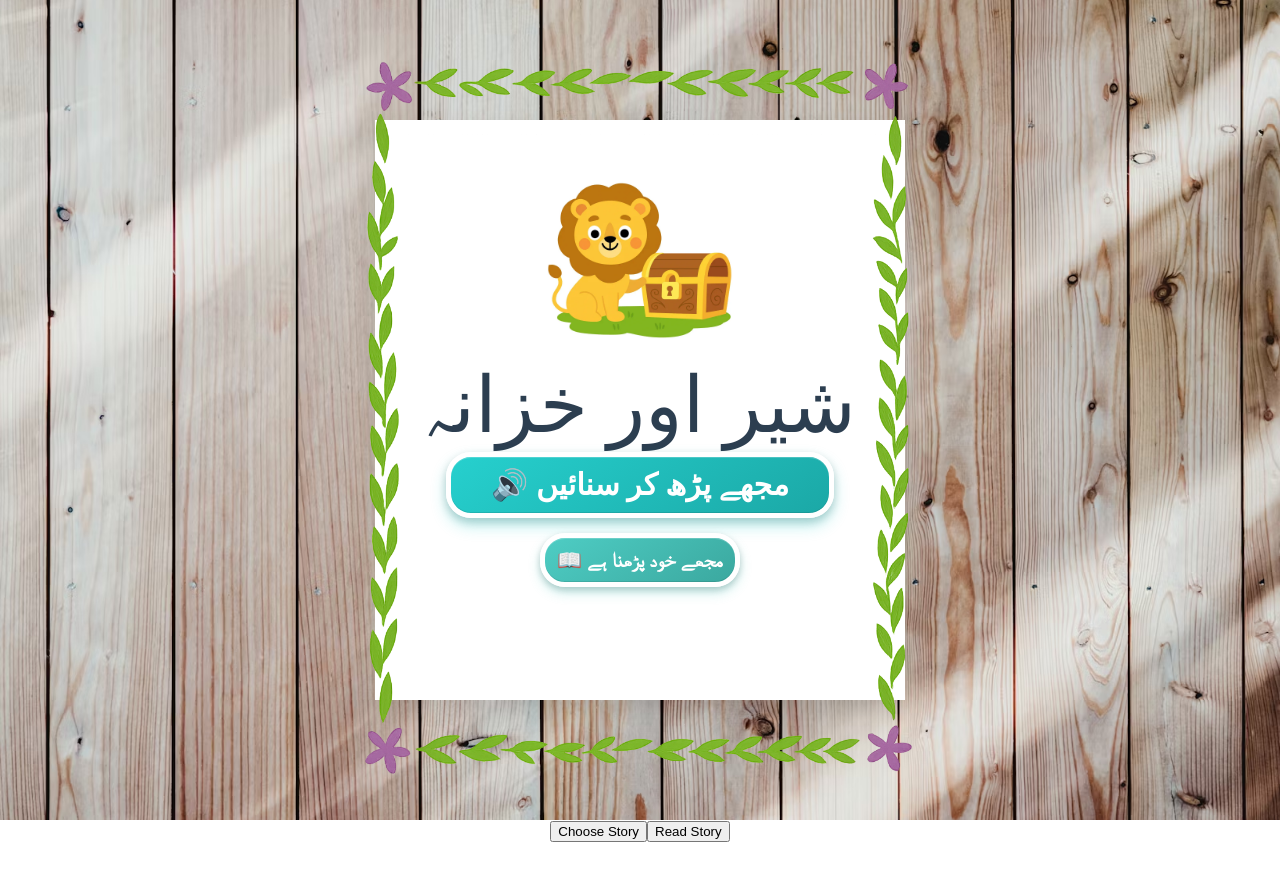
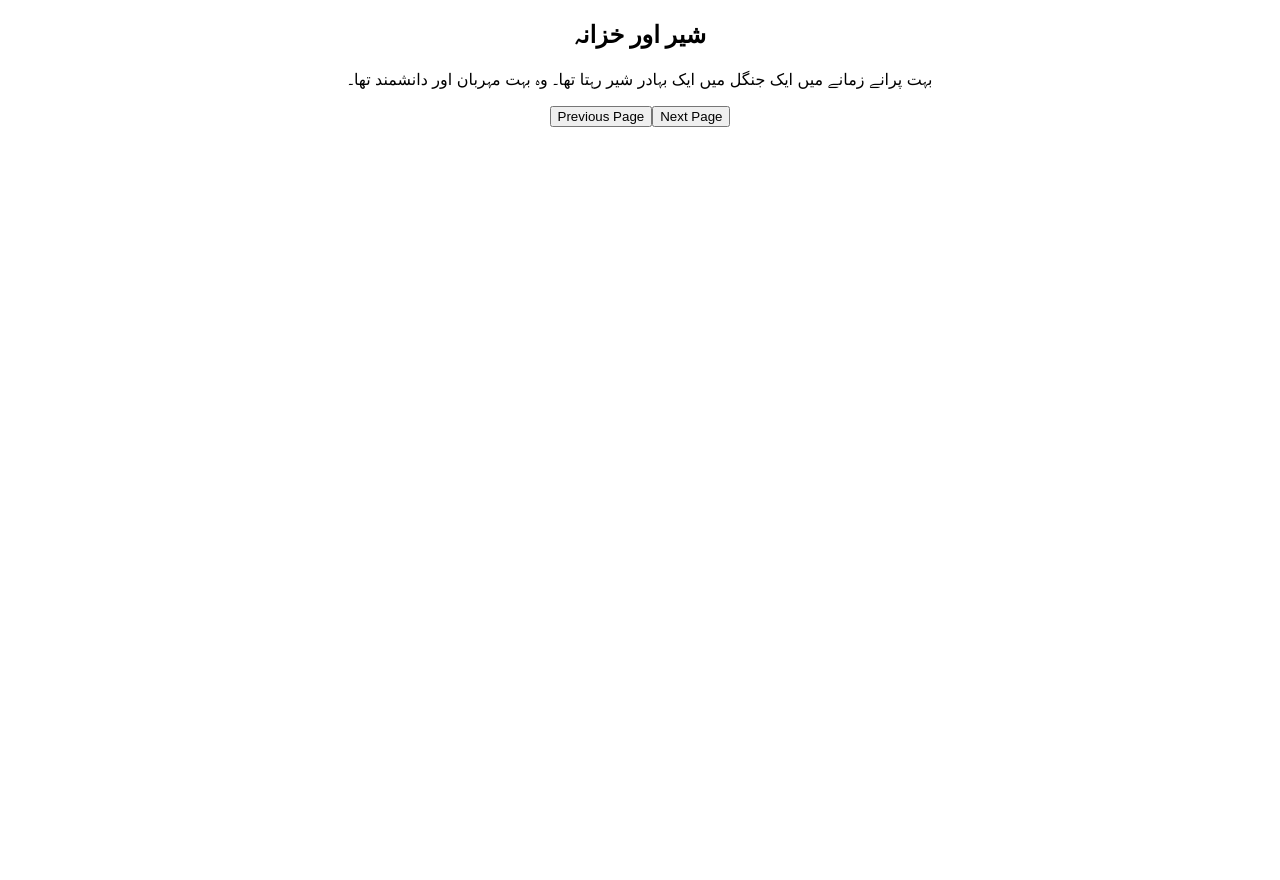
Before and after one commit to rahi-amd/react-learn-app-1, a React (Create React App) app: page / in a window 1280 px wide. Both pictures are taken after a click on the button "🔊 مجھے پڑھ کر سنائیں". After the commit the page ends 800 px from the top, so only its background shows below. Built offline with nearby package versions, Linux system fonts and the light colour scheme; a web font is replaced by a local one.

Commit message:
Add navigation to the buttons

```diff
--- a/src/App.js
+++ b/src/App.js
@@ -5,15 +5,15 @@ import StoryReader from './StoryReader';
 
 function App() {
   const [currentView, setCurrentView] = useState('selector');
+
+  const handleSelectStory = () => {
+  setCurrentView('reader');
+ };
   return (
     <div className="App">
-      {currentView === 'selector' && <StorySelector/>}
+      {currentView === 'selector' && <StorySelector onSelectStory={handleSelectStory}/>}
       {currentView === 'reader' && <StoryReader/>}
 
-      <div className="navigation">
-        <button onClick={() => setCurrentView('selector')}>Choose Story</button>
-        <button onClick={() => setCurrentView('reader')}>Read Story</button>
-      </div>
     </div>
   );
 }
--- a/src/StoryReader.js
+++ b/src/StoryReader.js
@@ -1,9 +1,16 @@
+import { storyData } from './storyData';
+import { useState } from 'react';
+
 function StoryReader() {
+    const [currentPage, setCurrentPage] = useState(0);
+
+    console.log("Story data:", storyData);
+   console.log("First page:", storyData.pages[0]);
     return (
         <div className="story-reader">
-        <h2>Story Title will Go Here</h2>
+        <h2>{storyData.title}</h2>
         <div className="story-content">
-        <p>This is where the the urdu story content will appear!</p>
+        <p>{storyData.pages[currentPage].text}</p>
         </div>
         <div className="story-controls">
         <button>Previous Page</button>
--- a/src/StorySelector.js
+++ b/src/StorySelector.js
@@ -3,8 +3,7 @@ import skyBackground from './assets/images/sky-background-1.jpg';
 import lionTreasure from './assets/images/lion-treasure.png';
 import decorativeBorder from './assets/images/decorative-border.png';
 
-
-function StorySelector(){
+function StorySelector({ onSelectStory }){
     return (
         <div className="story-selector"
             style={{ backgroundImage: `url(${skyBackground})` }}>
@@ -19,9 +18,9 @@ function StorySelector(){
                 </div>
 
         <div className="story-options">
-        <button className="read-to-me-btn">
+        <button className="read-to-me-btn" onClick={onSelectStory}>
            🔊 مجھے  پڑھ  کر  سنائیں</button>
-        <button className="read-it-myself-btn">
+        <button className="read-it-myself-btn" onClick={onSelectStory} >
               📖 مجھے خود  پڑھنا  ہے
         </button>
            </div>
--- /dev/null
+++ b/src/storyData.js
@@ -0,0 +1,20 @@
+export const storyData = {
+  title: "شیر اور خزانہ",
+  totalPages: 10,
+  pages: [
+    {
+      pageNumber: 1,
+      text: "بہت پرانے زمانے میں ایک جنگل میں ایک بہادر شیر رہتا تھا۔ وہ بہت مہربان اور دانشمند تھا۔"
+    },
+    {
+  pageNumber: 2,
+  text: "ایک دن شیر نے سنا کہ جنگل کے دوسری طرف ایک پرانا خزانہ چھپا ہوا ہے۔"
+},
+{
+  pageNumber: 3,
+  text: "شیر نے سوچا، 'یہ خزانہ جنگل کے تمام جانوروں کی مدد کے لیے استعمال ہو سکتا ہے۔'"
+},
+
+
+  ]
+};
```
Also changed, not shown: src/App.css (line endings or trailing spaces), src/StorySelector.css (line endings or trailing spaces).
